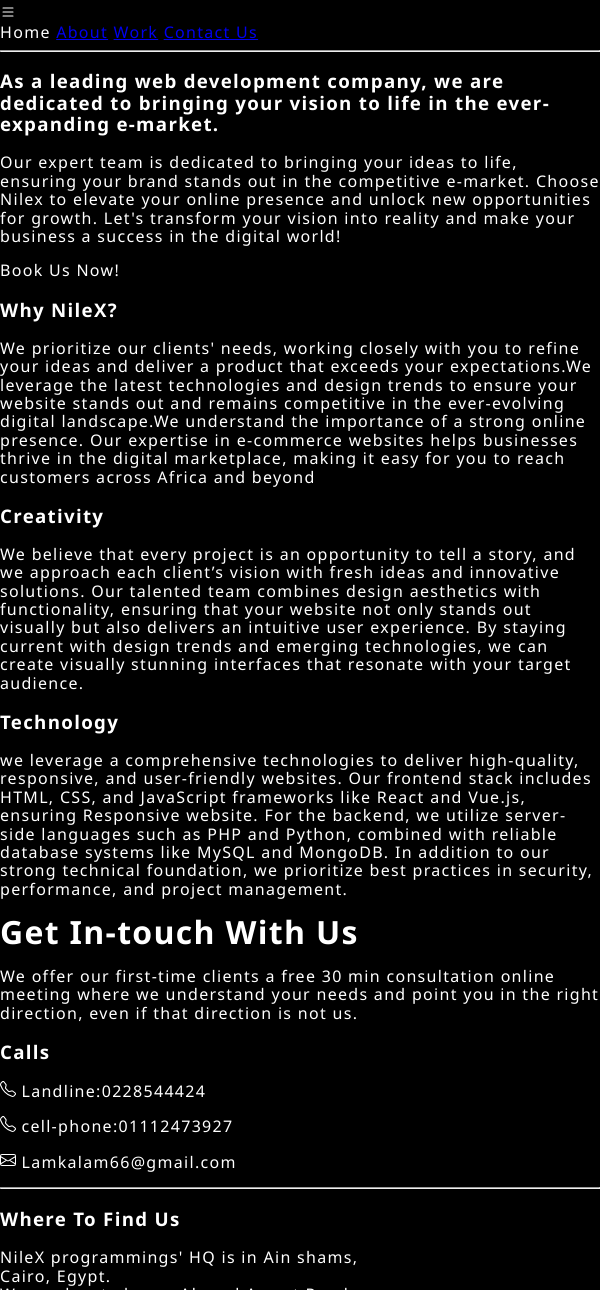
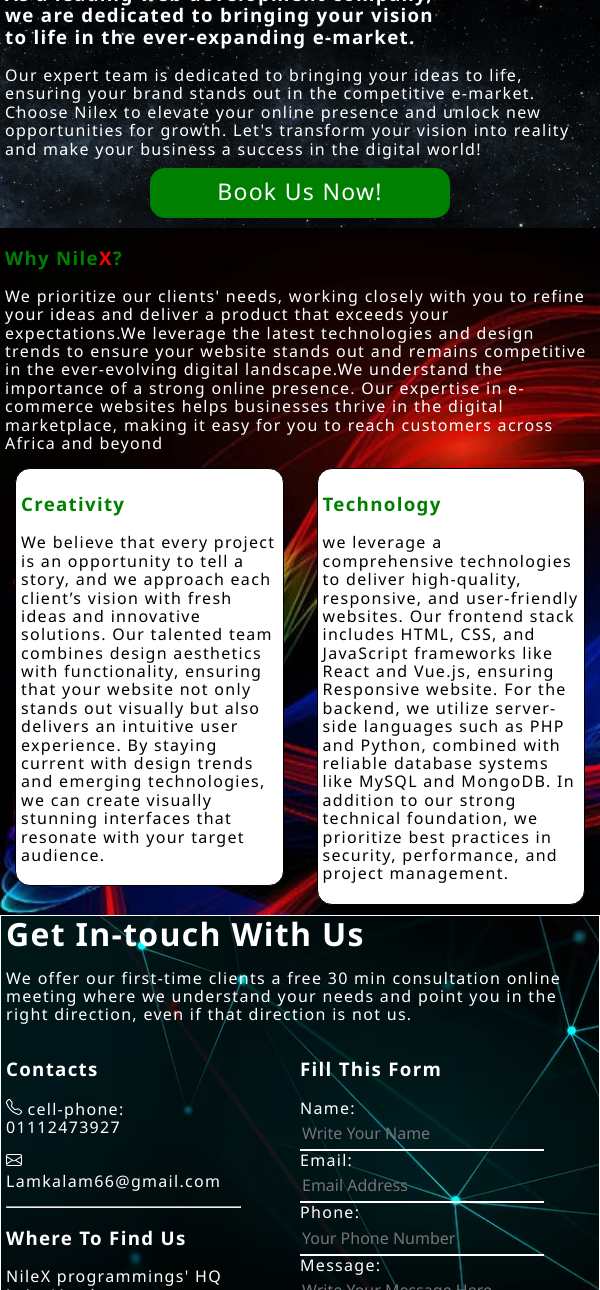
Before and after one commit to lamkaliew/NileX-programming.com, a plain HTML site: page index.html in a window 600 px wide. Shown: the part 94-1384 px from the top of the page. Drawn offline with Linux system fonts and the light colour scheme.

Commit message:
good one too

```diff
--- a/index.html
+++ b/index.html
@@ -11,8 +11,7 @@
         <link rel="stylesheet" href="nilestyle.css">
     </head>
     <body>
-        <div class="container" >
-            <div class="header">
+        <div class="header">
                 <div>
                     <div class="company-logo">
                         <h1 class="nile">Nile<span class="xcolor">X</span></h1>
@@ -31,7 +30,9 @@
                     <a href="About.html"><span>Work</span></a>
                     <a href="contact.html"><span>Contact Us</span></a>
                 </div>
-            </div><hr>
+        </div><hr>
+        <div class="container" >
+
             <div class="theme-sect">
                     <div class="first-part-big">
                         <h3>
@@ -63,7 +64,7 @@
                         </div>
                     </div>
                 </div>
-            </div>
+
             <div class="contact-sect">
                     <div class="Address-message">
                         <h1>Get In-touch With Us </h1>
@@ -72,13 +73,10 @@
                     </div>
 
                     <div class="Address-phone">
-                        <h3>Calls</h3>
+                        <h3>Contacts</h3>
                         <p><svg xmlns="http://www.w3.org/2000/svg" width="16" height="16" fill="currentColor" class="bi bi-telephone" viewBox="0 0 16 16">
                         <path d="M3.654 1.328a.678.678 0 0 0-1.015-.063L1.605 2.3c-.483.484-.661 1.169-.45 1.77a17.6 17.6 0 0 0 4.168 6.608 17.6 17.6 0 0 0 6.608 4.168c.601.211 1.286.033 1.77-.45l1.034-1.034a.678.678 0 0 0-.063-1.015l-2.307-1.794a.68.68 0 0 0-.58-.122l-2.19.547a1.75 1.75 0 0 1-1.657-.459L5.482 8.062a1.75 1.75 0 0 1-.46-1.657l.548-2.19a.68.68 0 0 0-.122-.58zM1.884.511a1.745 1.745 0 0 1 2.612.163L6.29 2.98c.329.423.445.974.315 1.494l-.547 2.19a.68.68 0 0 0 .178.643l2.457 2.457a.68.68 0 0 0 .644.178l2.189-.547a1.75 1.75 0 0 1 1.494.315l2.306 1.794c.829.645.905 1.87.163 2.611l-1.034 1.034c-.74.74-1.846 1.065-2.877.702a18.6 18.6 0 0 1-7.01-4.42 18.6 18.6 0 0 1-4.42-7.009c-.362-1.03-.037-2.137.703-2.877z"/>
-                        </svg> Landline:0228544424</p>
-                        <p><svg xmlns="http://www.w3.org/2000/svg" width="16" height="16" fill="currentColor" class="bi bi-telephone" viewBox="0 0 16 16">
-                        <path d="M3.654 1.328a.678.678 0 0 0-1.015-.063L1.605 2.3c-.483.484-.661 1.169-.45 1.77a17.6 17.6 0 0 0 4.168 6.608 17.6 17.6 0 0 0 6.608 4.168c.601.211 1.286.033 1.77-.45l1.034-1.034a.678.678 0 0 0-.063-1.015l-2.307-1.794a.68.68 0 0 0-.58-.122l-2.19.547a1.75 1.75 0 0 1-1.657-.459L5.482 8.062a1.75 1.75 0 0 1-.46-1.657l.548-2.19a.68.68 0 0 0-.122-.58zM1.884.511a1.745 1.745 0 0 1 2.612.163L6.29 2.98c.329.423.445.974.315 1.494l-.547 2.19a.68.68 0 0 0 .178.643l2.457 2.457a.68.68 0 0 0 .644.178l2.189-.547a1.75 1.75 0 0 1 1.494.315l2.306 1.794c.829.645.905 1.87.163 2.611l-1.034 1.034c-.74.74-1.846 1.065-2.877.702a18.6 18.6 0 0 1-7.01-4.42 18.6 18.6 0 0 1-4.42-7.009c-.362-1.03-.037-2.137.703-2.877z"/>
-                        </svg> cell-phone:01112473927</p>
+                        </svg> cell-phone: 01112473927</p>
                         <p><svg xmlns="http://www.w3.org/2000/svg" width="16" height="16" fill="currentColor" class="bi bi-envelope" viewBox="0 0 16 16">
                         <path d="M0 4a2 2 0 0 1 2-2h12a2 2 0 0 1 2 2v8a2 2 0 0 1-2 2H2a2 2 0 0 1-2-2zm2-1a1 1 0 0 0-1 1v.217l7 4.2 7-4.2V4a1 1 0 0 0-1-1zm13 2.383-4.708 2.825L15 11.105zm-.034 6.876-5.64-3.471L8 9.583l-1.326-.795-5.64 3.47A1 1 0 0 0 2 13h12a1 1 0 0 0 .966-.741M1 11.105l4.708-2.897L1 5.383z"/>
                         </svg> Lamkalam66@gmail.com</p>
@@ -129,10 +127,16 @@
                 </svg><br>
                 <p>CEO and Owner : Lam K Adung <br> Adung&trade; Corperation</p>
             </div>
-
-            </div>
+        </div>
 
             <!-- this is the end of container -->
+        <div class="drop-down">
+            <span><a href="index.html">Home</a></span>
+            <span><a href="About.html">About</a></span>
+            <span><a href="About.html">work</a></span>
+            <span><a href="About.html">Contact Us</a></span>
+            <span><a href="visit.html">Follow For More</a></span>
         </div>
+
     </body>
 </html>
--- a/nilestyle.css
+++ b/nilestyle.css
@@ -6,19 +6,177 @@
     letter-spacing: 1.3px;
 
 }
-@media (min-width:320px) and (max-width:425px) {
+@media (max-width:600px) {
 
-/* .container{
-    border: 1px solid red;
+/*
+    .container{
+        display: none;
 
-} */
+    }
+*/
+
+    .header{
+        height: 40px;
+        padding-left: 5px;
+        padding-right: 5px;
+    }
+    .header .navbar{
+        display: none;
+
+    }
+    .header .company-logo{
+        float: left;
+
+    }
+    .header .company-logo .nile{
+        display: inline;
+
+    }
+    .header .company-logo .prog{
+        display: inline;
+
+    }
+    .xcolor{
+        color: red;
+    }
+    .header .drop-down-menu{
+        float: right;
+    /*    display: ;*/
+    }
+    .header .drop-down-menu svg{
+        color: white;
+        width: 45px;
+        height: 45px;
+        font-weight: bold;
+    }
+    .theme-sect{
+        background-image: url(./images/theme-bg.jpg);
+        background-repeat: no-repeat;
+        background-size: cover;
+        padding-left: 5px;
+        padding-right: 5px;
+        display: inline-block;
+    }
+    .theme-sect .book-appointment-button{
+        width: 300px;
+        height: 50px;
+        box-sizing: border-box;
+        background-color: green;
+        text-align: center;
+        font-size: 23px;
+        padding: 8px;
+        padding-top: 10px;
+        border-radius: 15px;
+
+        margin: 0px auto;
+        margin-top: 10px;
+        margin-bottom: 10px;
+    }
+    .about-sect{
+        background-color: white;
+        color: black;
+        padding-left: 5px;
+        padding-right: 5px;
+        margin-bottom: 0px;
+        display: inline-block;
+    }
+    .about-sect h3{
+        color: green;
+    }
+    .contact-sect{
+        background-image: url(images/contact-bg.avif);
+        background-repeat: no-repeat;
+        background-size: cover;
+        border: 1px solid white;
+        padding-left: 5px;
+        padding-right: 5px;
+        display: inline-block;
+    }
+    .contact-sect .Address-email input{
+        height: 30px;
+        width: 240px;
+        background-color: inherit;
+        border: none;
+        border-bottom: 2px solid white;
+        color: white;
+    }
+    .contact-sect .Address-email .submit{
+        width: 270px;
+        height: 30px;
+        margin:0px auto;
+        margin-top: 30px;
+        margin-bottom: 30px;
+        display: block;
+        background-color: white;
+        border-radius: 15px;
+        cursor: pointer;
+        font-size: 19px;
+        color: black;
+    }
+    .footer{
+        height: 150px;
+        text-align: center;
+        color: white;
+        font-size: 16px;
+        word-spacing: 3px;
+        letter-spacing: 2px;
+    }
+    .footer svg{
+        width: 30px;
+        height: 30px;
+        margin-left: 18px;
+        margin-right: 18px;
+        margin-top: 5px;
+        cursor: pointer;
+    }
+    /* bellow disappear elements */
+    .drop-down{
+        box-sizing: border-box;
+        font-size: 20px;
+        font-weight: bold;
+        padding: 10px;
+        border: 1px solid white;
+        display: none;
+/*        display: none;*/
+    }
+    .drop-down span{
+        box-sizing: border-box;
+        display: block;
+        text-transform: uppercase;
+        border-radius: 12px;
+        margin-top: 10px;
+        cursor: pointer;
+    }
+    .drop-down span a{
+    text-decoration: none;
+    color: white;
+    }
+
+}
+
+
+
+
+/*for large screens and destop*/
+
+
+
+@media (min-width:600px) and (max-width:800px) {
+
+/*
+.container{
+    display: ;
+
+}
+*/
+
 .header{
     height: 40px;
     padding-left: 5px;
     padding-right: 5px;
 }
 .header .navbar{
-    display: none;
+/*    display: none;*/
 
 }
 .header .company-logo{
@@ -36,8 +194,31 @@
 .xcolor{
     color: red;
 }
+.header .navbar{
+    display: flex;
+    float: right;
+    margin-top: 15px;
+}
+.header .navbar span{
+    cursor: pointer;
+    color: white;
+    border: none;
+    padding: 6px;
+    flex-flow: row;
+    justify-content: space-around;
+}
+.header .navbar a{
+    text-decoration: none;
+}
+.header .navbar span:hover{
+    color: red;
+}
+.header .navbar .active{
+    color: red;
+}
 .header .drop-down-menu{
     float: right;
+    display: none;
 }
 .header .drop-down-menu svg{
     color: white;
@@ -53,6 +234,9 @@
     padding-right: 5px;
     display: inline-block;
 }
+    .first-part-big{
+        width: 450px
+    }
 .theme-sect .book-appointment-button{
     width: 300px;
     height: 50px;
@@ -69,25 +253,58 @@
     margin-bottom: 10px;
 }
 .about-sect{
-    background-color: white;
+    background-image: url(./images/about-bg.jpg);
+    background-repeat: no-repeat;
+    background-size: cover;
     color: black;
     padding-left: 5px;
     padding-right: 5px;
     margin-bottom: 0px;
     display: inline-block;
+    color: white
 }
 .about-sect h3{
     color: green;
 }
+    .about-sect .what-define-us{
+        margin: 10px;
+    }
+   .about-sect .definition-first{
+       float: left;
+       width: 45%;
+       border: 1px solid black;
+       padding: 5px;
+       border-radius: 15px;
+       background-color: white;
+       color: black;
+
+    }
+    .about-sect .definition-second{
+        float: right;
+       width: 45%;
+        border: 1px solid black;
+        padding: 5px;
+        margin-bottom: 10px;
+        border-radius: 15px;
+        background-color: white;
+        color: black;
+    }
 .contact-sect{
     background-image: url(images/contact-bg.avif);
     background-repeat: no-repeat;
     background-size: cover;
-    border: 1px solid white;
     padding-left: 5px;
     padding-right: 5px;
     display: inline-block;
 }
+    .contact-sect .Address-phone{
+        width: 40%;
+        float: left;
+    }
+    .contact-sect .Address-email{
+        width: 50%;
+        float: right;
+    }
 .contact-sect .Address-email input{
     height: 30px;
     width: 240px;
@@ -125,5 +342,10 @@
     margin-top: 5px;
     cursor: pointer;
 }
+/* bellow disappear elements */
+.drop-down{
+    display: none;
+}
+
 
 }
```
Also changed, not shown: images/about-bg.jpg (added).
